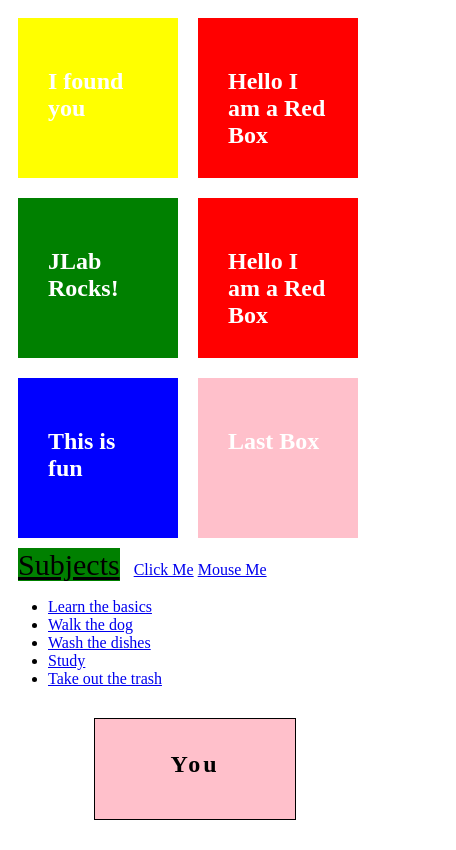
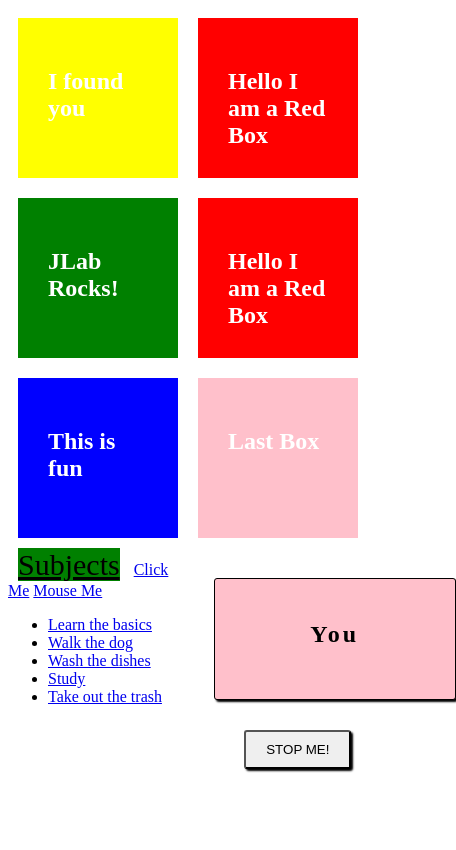
Before and after one commit to JesseSoldat/JS-Basics, a website: page index.html in a window 390 px wide. Shown: the whole page, 456 px wide, since content can reach past the window. Drawn offline with Linux system fonts and the light colour scheme.

Commit message:
added some styles

```diff
--- a/index.html
+++ b/index.html
@@ -15,6 +15,8 @@
 	<div class="redBox"><h2>Hello I am a Red Box</h2></div>
 	<div id="clear"></div>
 
+
+	<div id="todoContainer">
 		<a href="/subjects" id="link1" class="clearFix">Subjects</a>
 		<a href="#" id="clickMe">Click Me</a>
 		<a href="#" id="mouseMe">Mouse Me</a>
@@ -24,8 +26,13 @@
 			<li><a href="#">Take out the trash</a></li>
 			<li><a href="#">Wash the dishes</a></li>
 		</ul>
+	</div>
 
+	<div id="colorChangerContainer">
 		<div id="colorChanger"><h2>READY SET!<h2></div>
+		<button id="toggleClick">STOP ME!</button>
+	</div>
+
 
 
 
--- a/main.css
+++ b/main.css
@@ -11,6 +11,15 @@
 	clear: both;
  }
 
+ #todoContainer {
+ 	float: left;
+ 	width: 45%;
+ }
+ #colorChangerContainer {
+ 	float: right;
+ 	width: 45%;
+ }
+
  #colorChanger {
  	width: 200px;
  	height: 100px;
@@ -20,7 +29,16 @@
  	text-align: center;
  	line-height: 50px;
  	letter-spacing: 3px;
-
+ 	padding: 10px 20px;
+ 	box-shadow: 2px 2px 2px black;
+ 	border-radius: 3px;
 
  	transition: background 0.7s;
  }
+ #toggleClick {
+ 	margin: 0 auto;
+ 	display: block;
+ 	padding: 10px 20px;
+ 	box-shadow: 2px 2px 2px black;
+ 	border-radius: 3px;
+ }
--- a/main.js
+++ b/main.js
@@ -92,12 +92,29 @@ function setUpEvents() {
 	mouseMe.onmouseover = mouseOver;
 }
 function colorChanger(){
+	var counter = 0;
+	var colorChangeInterval;
 	var divColor = document.getElementById('colorChanger');
 	var divContent = divColor.getElementsByTagName('h2')[0];
 	var colors = ['blue','pink','red','yellow','black','orange','purple','green','coral','DarkOliveGreen','aqua','chocolate'];
 	var sentences = ['Are','You','Ready','For','The','Next','Season','Of','Game', 'Of', 'Thrones', '?'];
-	console.log('colors',colors.length, 'sentences', sentences.length);
-	var counter = 0;
+	var toggleBoolean = true;
+	var toggleClick = document.getElementById('toggleClick');
+	// console.log('colors',colors.length, 'sentences', sentences.length);
+
+	function checkBoolean(){
+		if(toggleBoolean) {
+				clearInterval(colorChangeInterval);
+				toggleBoolean = !toggleBoolean;
+				toggleClick.textContent = "START ME!";
+		} else {
+				colorChangeInterval = setInterval(changeColor,2000);
+				toggleBoolean = !toggleBoolean;
+				toggleClick.textContent = "STOP ME!";
+		}
+	}
+
+	toggleClick.onclick = checkBoolean;
 
 	function changeColor(){
 		divColor.style.background = colors[counter];
@@ -113,7 +130,7 @@ function colorChanger(){
 		}
 	}
 
-	setInterval(changeColor,2000);
+	colorChangeInterval = setInterval(changeColor,2000);
 
 }
 
```
Lines whose indentation alone changed are shown as unchanged.
